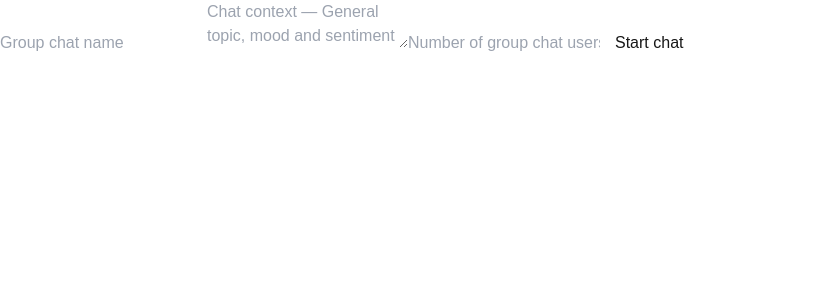
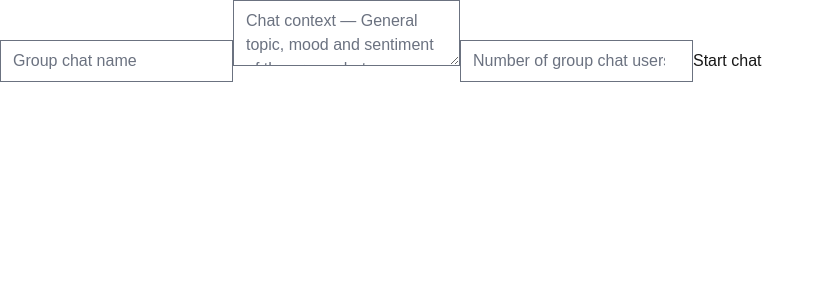
Before and after one commit to alvindera97/T, a Next.js app in the folder view/t/: page / in a window 1280 px wide. Shown: the top 300 px of the page, without its empty margins (0-825 px from the left). Built offline with nearby package versions, Linux system fonts and the light colour scheme.

Commit message:
Configure flowbite-react

```diff
--- a/view/t/tailwind.config.ts
+++ b/view/t/tailwind.config.ts
@@ -1,10 +1,12 @@
 import type { Config } from "tailwindcss";
+import flowbite from "flowbite-react/tailwind";
 
 const config: Config = {
   content: [
     "./src/pages/**/*.{js,ts,jsx,tsx,mdx}",
     "./src/components/**/*.{js,ts,jsx,tsx,mdx}",
     "./src/app/**/*.{js,ts,jsx,tsx,mdx}",
+    flowbite.content(),
   ],
   theme: {
     extend: {
@@ -14,6 +16,6 @@ const config: Config = {
       },
     },
   },
-  plugins: [],
+  plugins: [flowbite.plugin()],
 };
 export default config;
```
